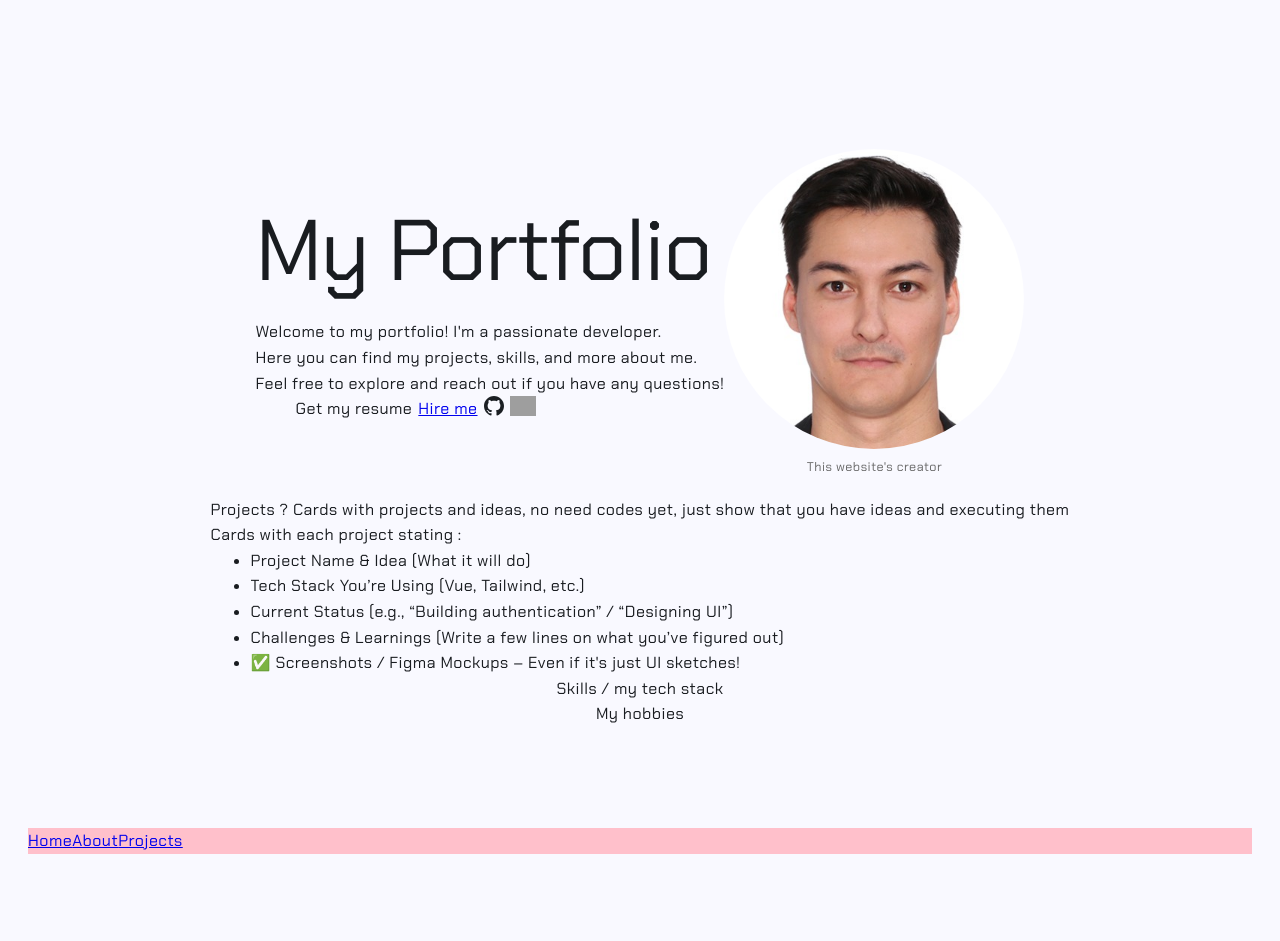
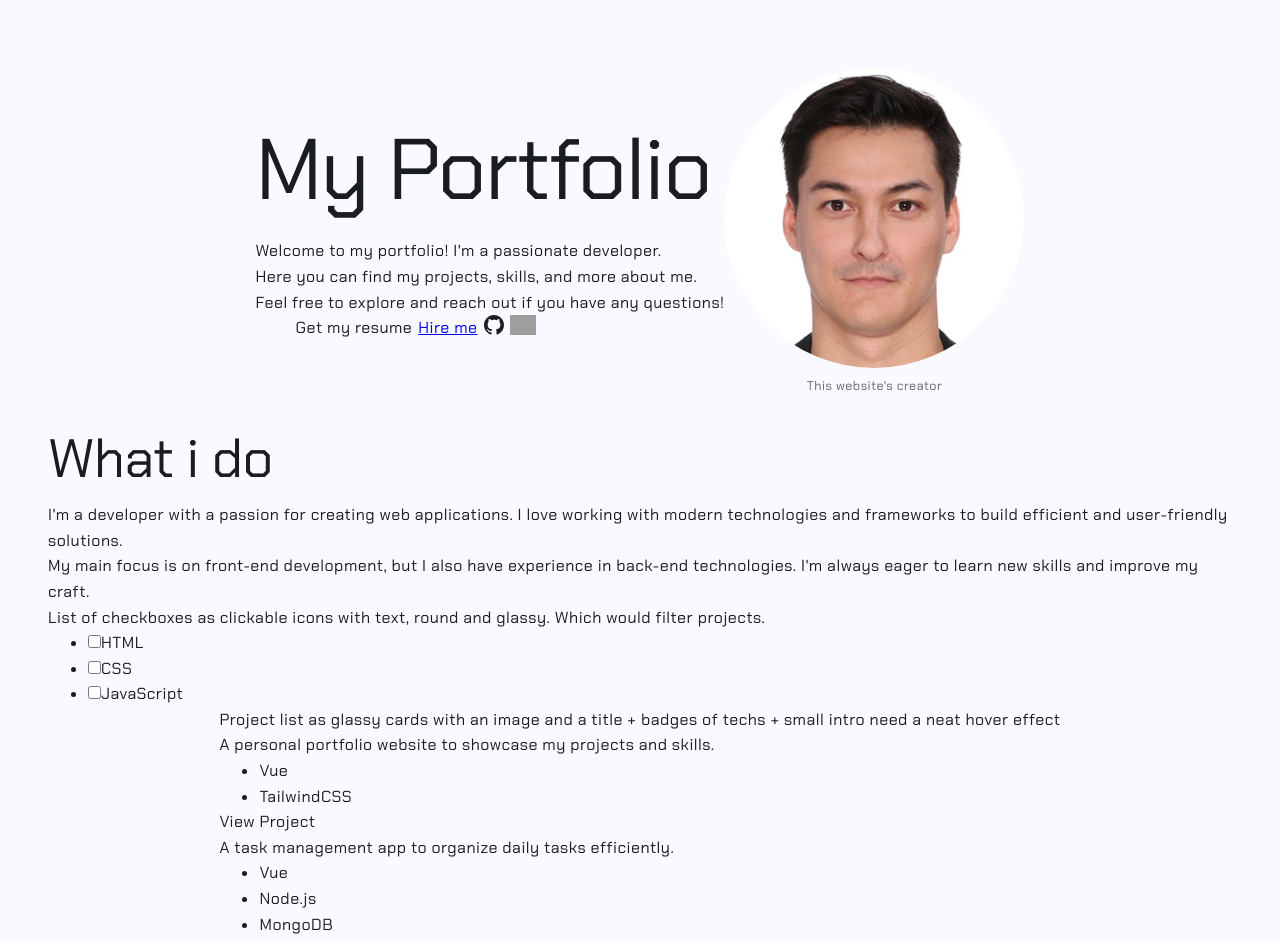
Before and after one commit to AlexGreau/Portfolio, a Vue app: page / in a window 1280 px wide. Shown: the top 941 px of the page. Before the commit the page ends 882 px from the top, so only its background shows below. Built offline with nearby package versions, Linux system fonts and the light colour scheme; grey boxes are pictures that could not be loaded.

Commit message:
feat: Project type and usage

```diff
--- a/src/App.vue
+++ b/src/App.vue
@@ -16,5 +16,7 @@
 import { RouterView } from 'vue-router';
 import Header from './components/Header.vue';
 import Footer from './components/Footer.vue';
+import '@material/web/button/filled-button.js';
+import '@material/web/button/outlined-button.js';
 
 </script>
--- /dev/null
+++ b/src/components/ProjectCard.vue
@@ -0,0 +1,24 @@
+<template>
+    <div class="project-card">
+        <h2>{{ project.title }}</h2>
+        <p>{{ project.description }}</p>
+        <ul>
+            <li v-for="(tech, index) in project.techStack" :key="index">{{ tech }}</li>
+        </ul>
+        <a :href="project.link" target="_blank">View Project</a>
+    </div>
+</template>
+<script lang="ts">
+import { defineComponent } from 'vue';
+import type { Project } from '../model/Project';
+export default defineComponent({
+    name: 'ProjectCard',
+    props: {
+        project: {
+            type: Object as () => Project,
+            required: true,
+        },
+    },
+});
+
+</script>
--- /dev/null
+++ b/src/model/Project.ts
@@ -0,0 +1,19 @@
+export interface Project {
+    name: string;
+    status: string;
+    id: number;
+    techStack: string[];
+    routeLink?: string;
+    description?: string;
+    image?: string;
+}
+
+const exampleProject: Project = {
+    id: 0,
+    name: "Portfolio Website",
+    techStack: ["TypeScript", "React", "CSS"],
+    routeLink: "/projects/portfolio-website",
+    status: "In Progress",
+};
+
+export default exampleProject;
--- a/src/views/HomeView.vue
+++ b/src/views/HomeView.vue
@@ -32,6 +32,41 @@
       </figure>
     </section>
     <section>
+      <h2>What i do</h2>
+      <p>I'm a developer with a passion for creating web applications. I love working with modern technologies and frameworks to build efficient and user-friendly solutions.</p>
+      <p>My main focus is on front-end development, but I also have experience in back-end technologies. I'm always eager to learn new skills and improve my craft.</p>
+
+      <form>
+        List of checkboxes as clickable icons with text, round and glassy. Which would filter projects.
+        <ul>
+          <li>
+            <input type="checkbox" id="html" name="html" value="HTML">
+            <label for="html">HTML</label>
+          </li>
+          <li>
+            <input type="checkbox" id="css" name="css" value="CSS">
+            <label for="css">CSS</label>
+          </li>
+          <li>
+            <input type="checkbox" id="js" name="js" value="JavaScript">
+            <label for="js">JavaScript</label>
+          </li>
+          <!-- Add more checkboxes as needed -->
+        </ul>
+      </form>
+    </section>
+    <section>
+      Project list as glassy cards with an image and a title + badges of techs + small intro
+      need a neat hover effect
+      <br/>
+      <ProjectCard
+        v-for="project in projects"
+        :key="project.id"
+        :project="project"
+      />
+    </section>
+
+    <section>
       Projects ? Cards with projects and ideas, no need codes yet, just show that you have ideas and executing them
       <br/>
       Cards with each project stating :
@@ -52,6 +87,28 @@
   </main>
 </template>
 <script setup lang="ts">
+import ProjectCard from '@/components/ProjectCard.vue';
+import { ref } from 'vue';
+import type { Project } from '@/model/Project';
+
+const projects = ref<Array<Project>>([
+  {
+    id: 1,
+    name: "Portfolio Website",
+    techStack: ["Vue", "TailwindCSS"],
+    status: "Completed",
+    description: "A personal portfolio website to showcase my projects and skills.",
+    image: "../assets/img/portfolio.png",
+  },
+  {
+    id: 2,
+    name: "Task Manager App",
+    techStack: ["Vue", "Node.js", "MongoDB"],
+    status: "In Progress",
+    description: "A task management app to organize daily tasks efficiently.",
+    image: "../assets/img/task-manager.png",
+  },
+]);
 </script>
 
 <style lang="scss">
```
